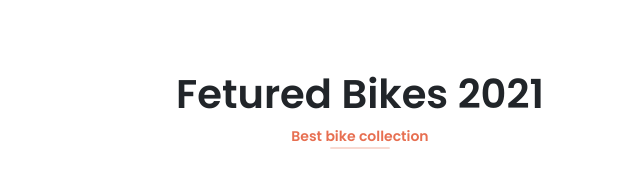
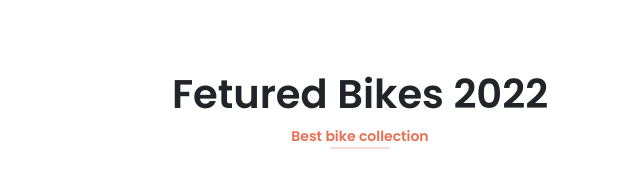
Before and after one commit to shabbir3g/honda-cbr, a plain HTML site: page index.html in a window 1280 px wide. Shown: the part 731-925 px from the top of the page, 280-920 px from the left. Drawn offline with nearby package versions, Linux system fonts and the light colour scheme.

Commit message:
change year

```diff
--- a/index.html
+++ b/index.html
@@ -120,7 +120,7 @@
         <!-- Fetured Bikes section  -->
         <section  id="shop" class="container my-5 pt-4 pb-5">
            <div class="text-center mb-5">
-            <h2 class="fw-bolder fs-1">Fetured Bikes 2021</h2>
+            <h2 class="fw-bolder fs-1">Fetured Bikes 2022</h2>
             <p class="fw-bolder mb-0"><span>Best bike collection</span></p>
             <hr class="d-none d-sm-block">
            </div>
```
